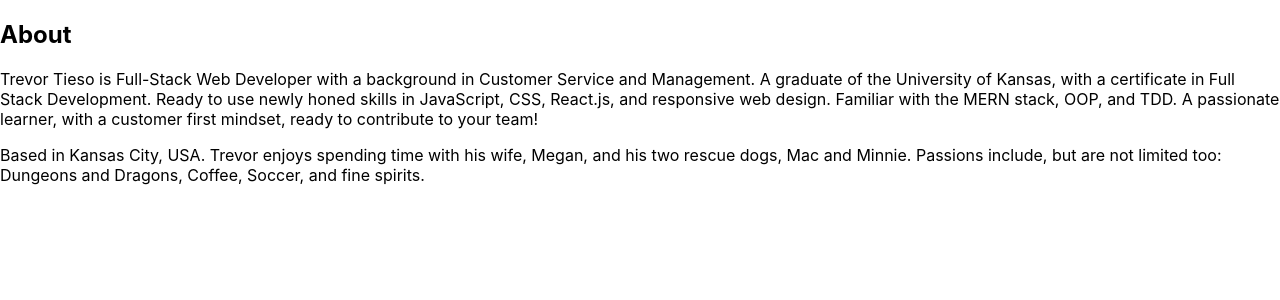
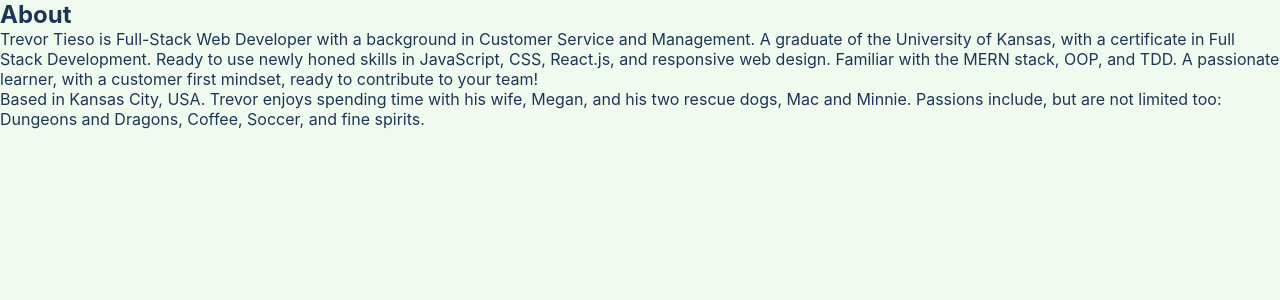
Before and after one commit to tj-tieso/portfolio, a React (Create React App) app: page / in a window 1280 px wide. Shown: the top 300 px of the page. Built offline with nearby package versions, Linux system fonts and the light colour scheme.

Commit message:
inital styling added

```diff
--- a/src/index.css
+++ b/src/index.css
@@ -1,13 +1,37 @@
 body {
   margin: 0;
-  font-family: -apple-system, BlinkMacSystemFont, 'Segoe UI', 'Roboto', 'Oxygen',
-    'Ubuntu', 'Cantarell', 'Fira Sans', 'Droid Sans', 'Helvetica Neue',
+  font-family: -apple-system, BlinkMacSystemFont, "Segoe UI", "Roboto", "Oxygen",
+    "Ubuntu", "Cantarell", "Fira Sans", "Droid Sans", "Helvetica Neue",
     sans-serif;
   -webkit-font-smoothing: antialiased;
   -moz-osx-font-smoothing: grayscale;
+  background-color: var(--primary);
+  color: var(--accent-secondary);
+}
+
+:root {
+  --primary: #f1faee;
+  --secondary: #a8dadc;
+  --tertiary: #457b9d;
+  --accent-primary: #e63946;
+  --accent-secondary: #1d3557;
+  --radius: 50px;
+}
+
+* {
+  box-sizing: border-box;
+  margin: 0;
+  padding: 0;
 }
 
 code {
-  font-family: source-code-pro, Menlo, Monaco, Consolas, 'Courier New',
+  font-family: source-code-pro, Menlo, Monaco, Consolas, "Courier New",
     monospace;
 }
+
+header h1 a {
+  background-color: var(--secondary);
+  margin: 0;
+  text-decoration: none;
+  color: var(--accent-secondary);
+}
```
